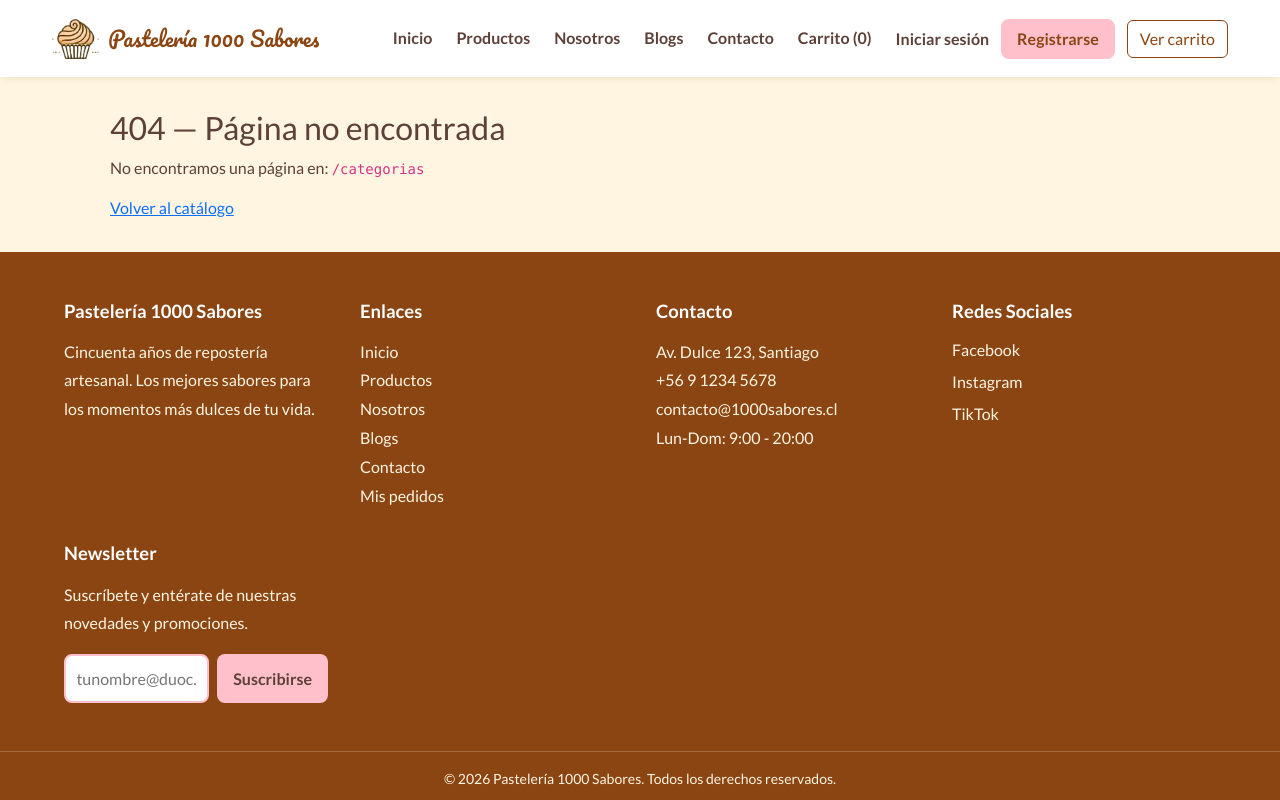
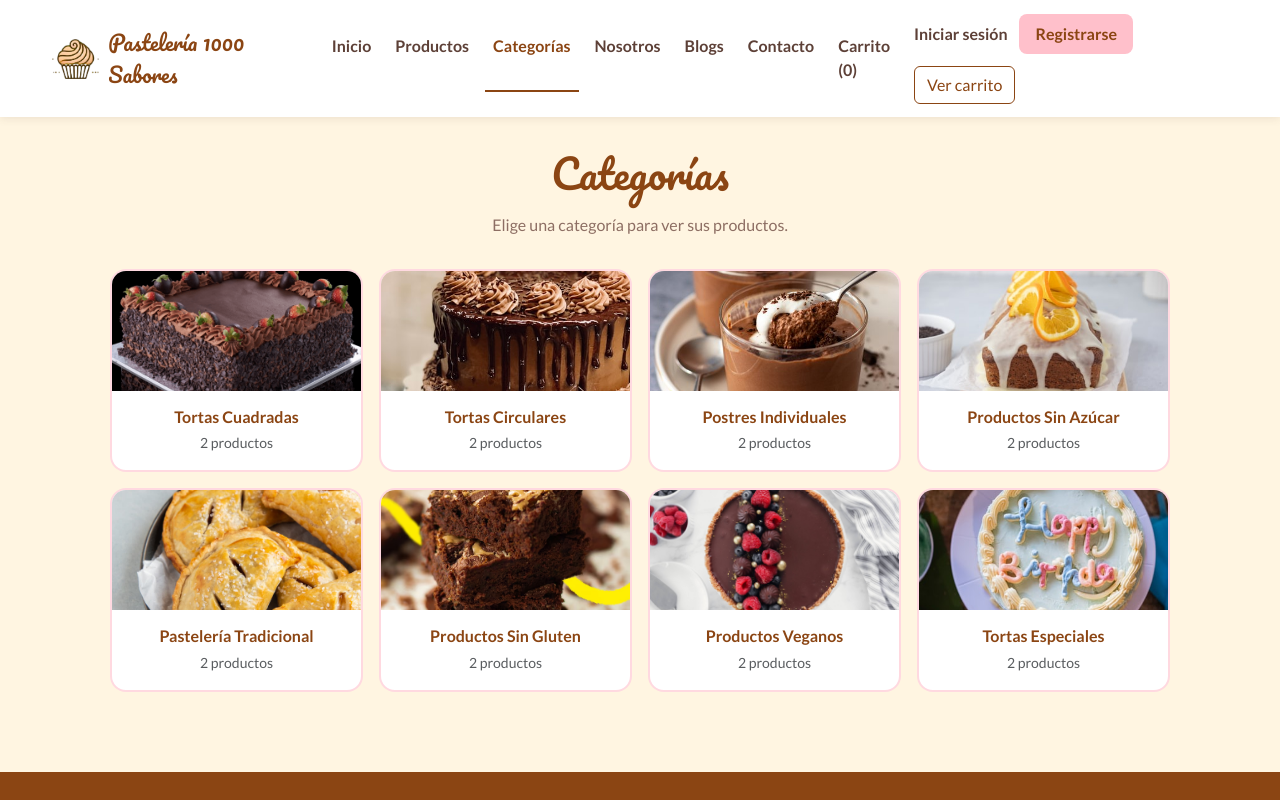
Before and after one commit to jaelreyes/pasteleria-react, a React (Vite) app: page /categorias in a window 1280 px wide. Shown: the top 800 px of the page. Built offline with nearby package versions, Linux system fonts and the light colour scheme.

Commit message:
Agrega vista de Categorías con sus pruebas

```diff
--- a/src/App.jsx
+++ b/src/App.jsx
@@ -19,6 +19,7 @@ import Login from "./pages/Login";
 import Blogs from "./pages/Blogs";
 import BlogDetalle from "./pages/BlogDetalle";
 import Pedido from "./pages/Pedido";
+import Categorias from "./pages/Categorias";
 
 function App() {
   // Recupera el carrito guardado al iniciar.
@@ -195,6 +196,20 @@ function App() {
 
           <Route path="pedido" element={<Pedido />} />
 
+          <Route
+            path="categorias"
+            element={
+              <Categorias productos={productos} onAgregar={agregarProducto} />
+            }
+          />
+
+          <Route
+            path="categorias/:slug"
+            element={
+              <Categorias productos={productos} onAgregar={agregarProducto} />
+            }
+          />
+
           <Route path="nosotros" element={<Nosotros />} />
           <Route path="blogs" element={<Blogs />} />
           <Route path="blogs/:id" element={<BlogDetalle />} />
--- /dev/null
+++ b/src/components/CategoriaCard.jsx
@@ -0,0 +1,27 @@
+import { Card } from 'react-bootstrap'
+import { Link } from 'react-router-dom'
+
+// Tarjeta de una categoría. Se marca cuando es la categoría elegida.
+function CategoriaCard({ nombre, slug, imagen, cantidad, activa = false }) {
+  return (
+    <Card
+      as={Link}
+      to={`/categorias/${slug}`}
+      className={`categoria-card h-100${activa ? ' categoria-card-activa' : ''}`}
+      aria-current={activa ? 'page' : undefined}
+    >
+      <Card.Img variant="top" src={imagen} alt="" loading="lazy" />
+
+      <Card.Body className="text-center">
+        <Card.Title as="h2" className="categoria-card-titulo">
+          {nombre}
+        </Card.Title>
+        <small className="text-muted">
+          {cantidad} {cantidad === 1 ? 'producto' : 'productos'}
+        </small>
+      </Card.Body>
+    </Card>
+  )
+}
+
+export default CategoriaCard
--- a/src/components/Navigation.jsx
+++ b/src/components/Navigation.jsx
@@ -66,6 +66,14 @@ function Navigation({
               onClick={cerrarMenu}
             >
               Productos
+            </Nav.Link>
+
+            <Nav.Link
+              as={NavLink}
+              to="/categorias"
+              onClick={cerrarMenu}
+            >
+              Categorías
             </Nav.Link>
 
             <Nav.Link
--- /dev/null
+++ b/src/pages/Categorias.jsx
@@ -0,0 +1,72 @@
+import { Link, useParams } from 'react-router-dom'
+import { Alert, Col, Row } from 'react-bootstrap'
+import CategoriaCard from '../components/CategoriaCard'
+import ProductCard from '../components/ProductCard'
+import { obtenerCategorias } from '../utils/categorias'
+import '../styles/Productos.css'
+import '../styles/Categorias.css'
+
+// /categorias muestra las tarjetas.
+// /categorias/:slug muestra además los productos de esa categoría.
+function Categorias({ productos, onAgregar }) {
+  const { slug } = useParams()
+
+  const categorias = obtenerCategorias(productos)
+  const categoriaActiva = categorias.find(categoria => categoria.slug === slug)
+
+  const productosCategoria = categoriaActiva
+    ? productos.filter(producto => producto.categoria === categoriaActiva.nombre)
+    : []
+
+  return (
+    <section className="catalogo-page categorias-page">
+      <h1>Categorías</h1>
+      <p className="catalogo-subtitulo">Elige una categoría para ver sus productos.</p>
+
+      <Row xs={2} md={4} className="g-3 mb-5">
+        {categorias.map(categoria => (
+          <Col key={categoria.slug}>
+            <CategoriaCard
+              nombre={categoria.nombre}
+              slug={categoria.slug}
+              imagen={categoria.imagen}
+              cantidad={categoria.cantidad}
+              activa={categoria.slug === slug}
+            />
+          </Col>
+        ))}
+      </Row>
+
+      {slug && !categoriaActiva && (
+        <Alert variant="warning">
+          La categoría no existe. <Link to="/categorias">Ver todas las categorías</Link>
+        </Alert>
+      )}
+
+      {categoriaActiva && (
+        <>
+          <h2 className="categorias-titulo">{categoriaActiva.nombre}</h2>
+
+          <Row xs={1} sm={2} lg={3} className="g-4">
+            {productosCategoria.map(producto => (
+              <Col key={producto.id}>
+                <ProductCard
+                  id={producto.id}
+                  nombre={producto.nombre}
+                  categoria={producto.categoria}
+                  descripcion={producto.descripcion}
+                  precio={producto.precio}
+                  imagen={producto.imagen}
+                  stock={producto.stock}
+                  onAgregar={() => onAgregar(producto)}
+                />
+              </Col>
+            ))}
+          </Row>
+        </>
+      )}
+    </section>
+  )
+}
+
+export default Categorias
--- /dev/null
+++ b/src/styles/Categorias.css
@@ -0,0 +1,40 @@
+.categoria-card {
+  text-decoration: none;
+  border: 2px solid rgba(255, 192, 203, 0.6);
+  border-radius: 16px;
+  overflow: hidden;
+  transition: transform 0.2s, border-color 0.2s;
+}
+
+.categoria-card:hover {
+  transform: translateY(-3px);
+}
+
+.categoria-card .card-img-top {
+  height: 120px;
+  object-fit: cover;
+}
+
+.categoria-card-titulo {
+  color: #8b4513;
+  font-size: 1rem;
+  font-weight: 700;
+  margin-bottom: 0.25rem;
+}
+
+.categoria-card-activa {
+  border-color: #8b4513;
+  background-color: #fff5e1;
+}
+
+.categorias-titulo {
+  color: #8b4513;
+  font-family: 'Pacifico', cursive;
+  margin-bottom: 1.5rem;
+}
+
+@media (max-width: 575px) {
+  .categoria-card .card-img-top {
+    height: 90px;
+  }
+}
--- /dev/null
+++ b/src/utils/categorias.js
@@ -0,0 +1,34 @@
+// Convierte "Tortas Cuadradas" en "tortas-cuadradas" para usarlo en la URL.
+export function crearSlug(texto) {
+  return texto
+    .toLowerCase()
+    .normalize('NFD')
+    .replace(/[\u0300-\u036f]/g, '')
+    .replace(/[^a-z0-9]+/g, '-')
+    .replace(/(^-|-$)/g, '')
+}
+
+// Arma la lista de categorías a partir de los productos.
+// Cada categoría usa la imagen de su primer producto.
+export function obtenerCategorias(productos) {
+  const categorias = []
+
+  productos.forEach(producto => {
+    const existente = categorias.find(
+      categoria => categoria.nombre === producto.categoria
+    )
+
+    if (existente) {
+      existente.cantidad += 1
+    } else {
+      categorias.push({
+        nombre: producto.categoria,
+        slug: crearSlug(producto.categoria),
+        imagen: producto.imagen,
+        cantidad: 1,
+      })
+    }
+  })
+
+  return categorias
+}
```
Also changed, not shown: 1 other file (tests, documents, lock files or other folders).
